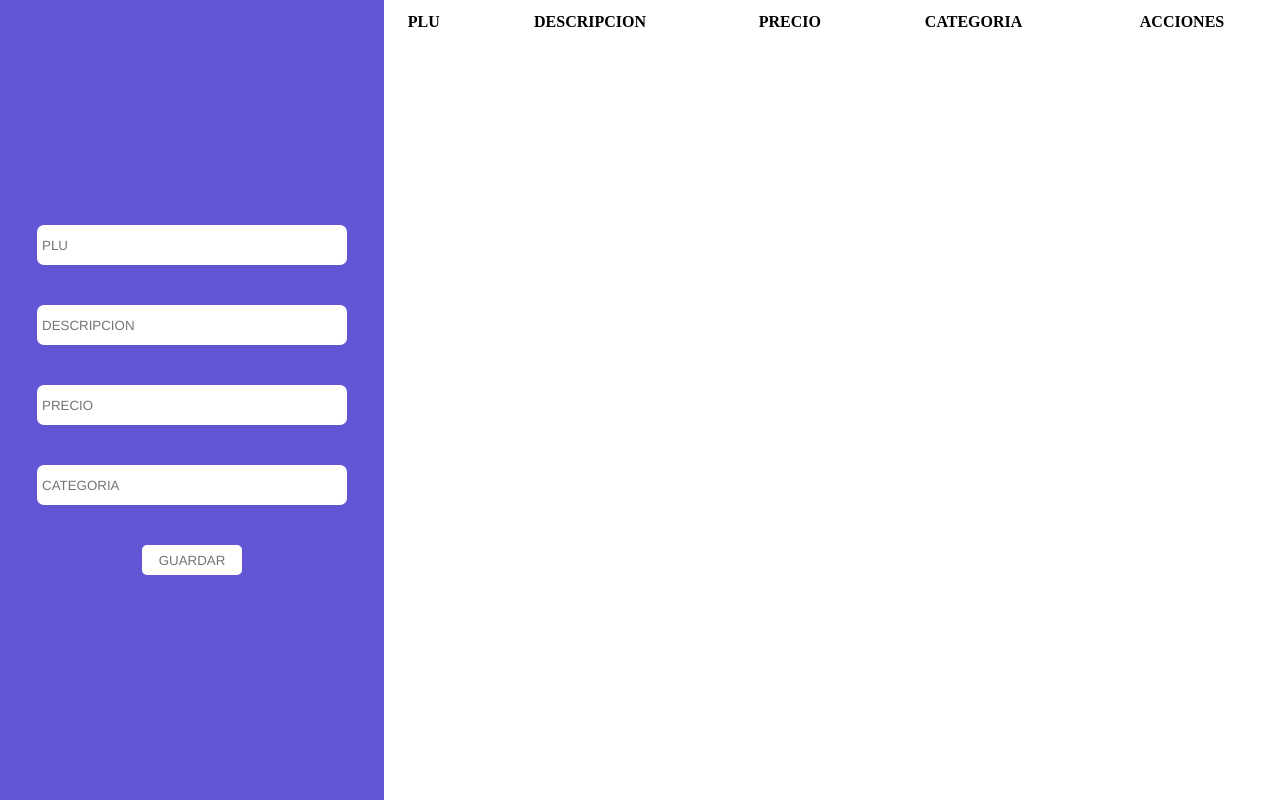
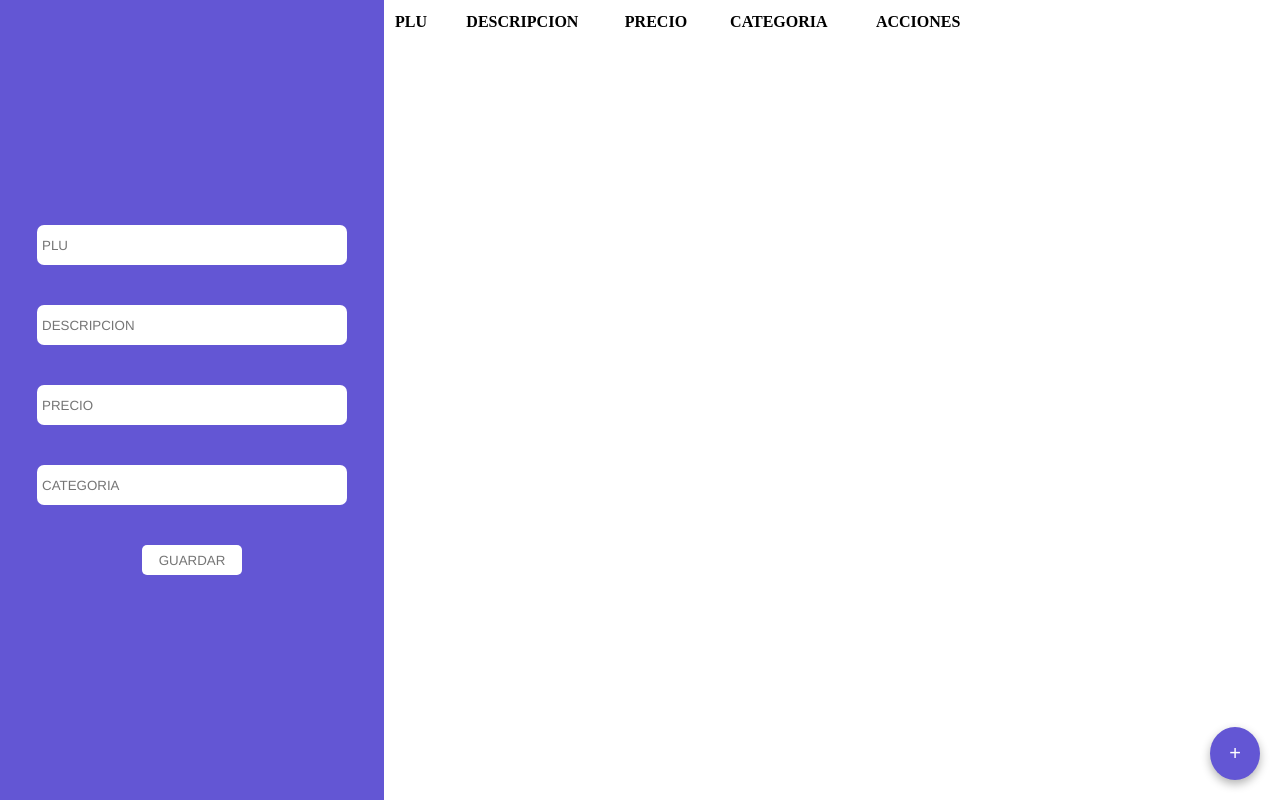
Before and after one commit to fabianstor/CRUD-PRODUCTS, a React (Vite) app: page / in a window 1280 px wide. Built offline with nearby package versions, Linux system fonts and the light colour scheme.

Commit message:
version movil

```diff
--- a/src/interface/products.interface.ts
+++ b/src/interface/products.interface.ts
@@ -13,6 +13,8 @@ export interface IProps {
     edit: boolean
     setEdit: Dispatch<SetStateAction<boolean>>
     productEdit: IProduct
+    create: boolean
+    setCreate: Dispatch<SetStateAction<boolean>>
 }
 export interface IPropsTable {
     products: IProduct[]
@@ -25,4 +27,5 @@ export interface IPropsEditProduct {
     products: IProduct[]
     productEdit: IProduct
     setProducts: Dispatch<SetStateAction<IProduct[]>>
+    setEdit:Dispatch<SetStateAction<boolean>>
 }
--- a/src/products/editFormProducts/editFormProducts.css
+++ b/src/products/editFormProducts/editFormProducts.css
@@ -43,3 +43,8 @@
     transition: 0.3s;
     cursor: pointer;
 }
+@media (max-width: 440px) {
+    .main-edit-products {
+        width: 100%;
+    }
+}
--- a/src/products/editFormProducts/editFormProducts.tsx
+++ b/src/products/editFormProducts/editFormProducts.tsx
@@ -1,7 +1,7 @@
 import { useState } from "react"
 import { IProduct, IPropsEditProduct } from "../../interface/products.interface"
 import './editFormProducts.css'
-function EditoFormProducts({products, setProducts, productEdit}: IPropsEditProduct) {
+function EditoFormProducts({products, setProducts, productEdit, setEdit}: IPropsEditProduct) {
   const [product, setProduct] = useState({} as IProduct)
 
 
@@ -20,6 +20,7 @@ function EditoFormProducts({products, setProducts, productEdit}: IPropsEditProdu
       const updatedProduct = { ...arrayProduct[index], ...product }
       arrayProduct[index] = updatedProduct
       setProducts(arrayProduct)
+      setEdit(false)
     }
   }
 
--- a/src/products/formProducts/FormProducts.tsx
+++ b/src/products/formProducts/FormProducts.tsx
@@ -1,8 +1,8 @@
-import { useEffect, useState } from 'react'
+import { useState } from 'react'
 import { IProduct, IProps } from '../../interface/products.interface'
 import './formProducts.css'
 import EditoFormProducts from '../editFormProducts/editFormProducts'
-function FormProducts({setProducts, products, edit, setEdit, productEdit}: IProps) {
+function FormProducts({setProducts, products, edit, productEdit, setCreate, create, setEdit}: IProps) {
 
   const [product, setProduct] = useState({} as IProduct)
   const [id, setId] = useState(1)
@@ -33,25 +33,22 @@ function FormProducts({setProducts, products, edit, setEdit, productEdit}: IProp
   }
 
   const createProduct = (event: React.ChangeEvent<HTMLInputElement>) => {
-    try {
       if(validateExistProduct()){
           setProducts((prev)=>{
             idIncrement()
             return [...prev,product]
           })
+          setCreate(false)
       } else {
         alert("El producto ya se encuentra registrado")
       }
       event.preventDefault()
-    } catch (error) {
-      console.log('error', error)
-    }
   }
 
   return (
-    edit ? <EditoFormProducts products = {products} setProducts = {setProducts} productEdit = {productEdit}/> :
-    <div className='main-products'>
-      <div className='container-form'>
+    edit ? <EditoFormProducts products = {products} setProducts = {setProducts} productEdit = {productEdit} setEdit = {setEdit} /> :
+    <div className={create ? 'main-products-none' : 'main-products'}>
+      <div className={create ? 'container-form-none' : 'container-form'}>
         <form className='form-products' onSubmit={(e: any) => createProduct(e)}>
           <input placeholder='PLU' name='PLU' onChange={handle} required></input>
           <input placeholder='DESCRIPCION' name='DESCRIPTION' onChange={handle} required></input>
--- a/src/products/formProducts/formProducts.css
+++ b/src/products/formProducts/formProducts.css
@@ -95,3 +95,19 @@ input:focus {
     }
 
 }
+@media (max-width: 450px) {
+    .main-products-none {
+        display: flex;
+        justify-content: start;
+        align-items: center;
+        background-color: #6356d4;
+        width: 100%;
+        height: 100vh;
+    }
+    .container-form-none {
+        display: flex;
+        height: 400px;
+        margin-left: 115px;
+        margin-top: 30px;
+    }
+}
--- a/src/products/mainComponent/MainComponent.tsx
+++ b/src/products/mainComponent/MainComponent.tsx
@@ -8,15 +8,21 @@ function MainComponent() {
   const [products, setProducts] = useState([] as IProduct[])
   const [edit, setEdit] = useState(false)
   const [productEdit, setProductEdit] = useState({} as IProduct)
+  const [create, setCreate] = useState(false)
+
+  const changeStateCreate = () => {
+    setCreate(!create)
+  }
 
   return (
-    <div className="main-table">
-      <FormProducts setProducts = {setProducts} products = {products} edit = {edit} setEdit = {setEdit} productEdit = {productEdit} />
-      <div className='container-table' >
-        <div className='sub-container-table'>
+    <div className='main-table'>
+      <FormProducts create = {create} setCreate = {setCreate} setProducts = {setProducts} products = {products} edit = {edit} setEdit = {setEdit} productEdit = {productEdit} />
+      <div className={create || (edit && window.innerWidth <= 440) ? 'container-table-none' : 'container-table'} >
+        <div className={edit && window.innerWidth <= 440 ? 'sub-container-table-none' : 'sub-container-table'}>
           <TableComponent products = {products} edit = {edit} setEdit = {setEdit} setProductEdit = {setProductEdit} setProducts = {setProducts} />
         </div>
       </div>
+      <button className={create || edit ? 'btn-float-none' : 'btn-float'} onClick={changeStateCreate}>+</button>
     </div>
   )
 }
--- a/src/products/mainComponent/mainComponent.css
+++ b/src/products/mainComponent/mainComponent.css
@@ -1,5 +1,8 @@
 body {
     margin: 0;
+}
+.btn-float {
+    display: none;
 }
 .main-table {
     display: flex;
@@ -23,3 +26,42 @@ body {
         width: 625px;
     }
 }
+.main-table-none {
+    display: none;
+}
+.sub-container-table-none {
+    display: none;
+}
+@media (max-width: 4400px) {
+    .main-table {
+        width: 100%;
+    }
+    .container-table {
+        width: 600px;
+    }
+        .btn-float {
+            display: block;
+            position: fixed;
+            bottom: 20px;
+            width: 50px;
+            right: 20px;
+            background-color: #6356d4;
+            color: white;
+            border-radius: 50%;
+            padding: 15px;
+            font-size: 20px;
+            border: none;
+            cursor: pointer;
+            box-shadow: 0px 4px 10px rgba(0, 0, 0, 0.3);
+          }
+
+          .btn-float:hover {
+            background-color: #6153dd;
+          }
+          .container-table-none {
+              display: none;
+            }
+        }
+.btn-float-none {
+  display: none;
+}
```
